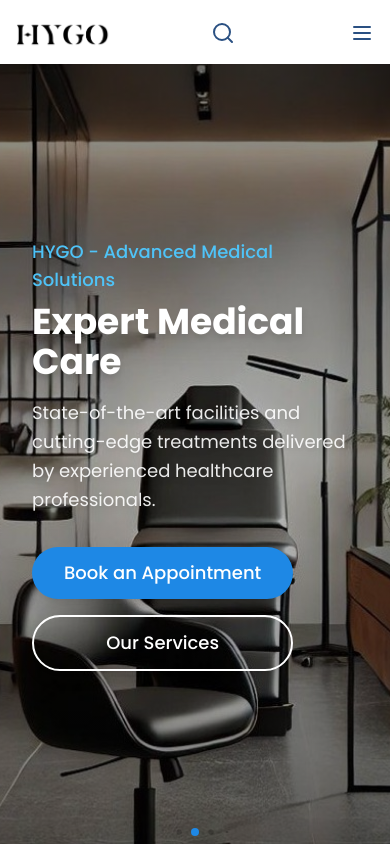
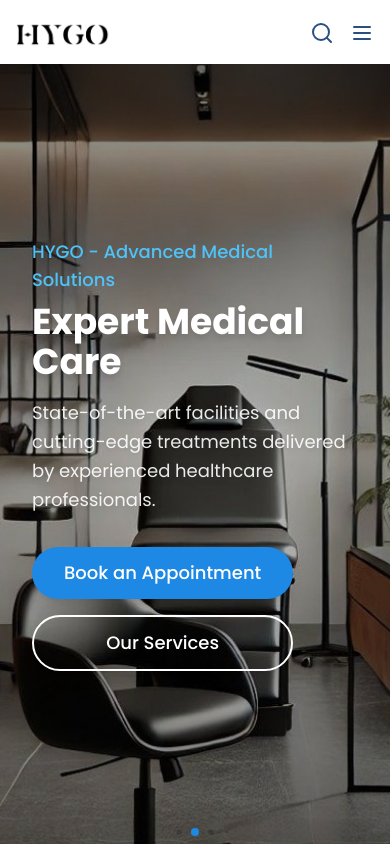
Before and after one commit to dyu2901/hygo-website, a React (Vite) app: page / in a window 390 px wide. Shown: the top 846 px of the page. Built offline with nearby package versions, Linux system fonts and the light colour scheme.

Commit message:
Refactor mobile header to consolidate search and menu buttons into a single container

```diff
--- a/src/Components/Header/Header.tsx
+++ b/src/Components/Header/Header.tsx
@@ -137,14 +137,21 @@ const Header = () => {
       </form>
 
       {/* Mobile Search Toggle */}
-      <button className="md:hidden text-[#2A5082]" onClick={() => setIsSearchOpen(!isSearchOpen)}>
-        <Search className="w-6 h-6" />
-      </button>
+      {/* Search Button */}
+{/* Mobile Icons Container */}
+<div className="md:hidden flex items-center space-x-4 text-[#2A5082]">
+  {/* Search Button */}
+  <button onClick={() => setIsSearchOpen(!isSearchOpen)}>
+    <Search className="w-6 h-6" />
+  </button>
 
-      {/* Mobile Menu Button */}
-      <button className="md:hidden text-[#2A5082] ml-4" onClick={() => setIsMenuOpen(!isMenuOpen)}>
-        {isMenuOpen ? <X className="w-6 h-6" /> : <Menu className="w-6 h-6" />}
-      </button>
+  {/* Mobile Menu Button */}
+  <button onClick={() => setIsMenuOpen(!isMenuOpen)}>
+    {isMenuOpen ? <X className="w-6 h-6" /> : <Menu className="w-6 h-6" />}
+  </button>
+</div>
+
+
 
       {/* Mobile Search Bar */}
       {isSearchOpen && (
```
